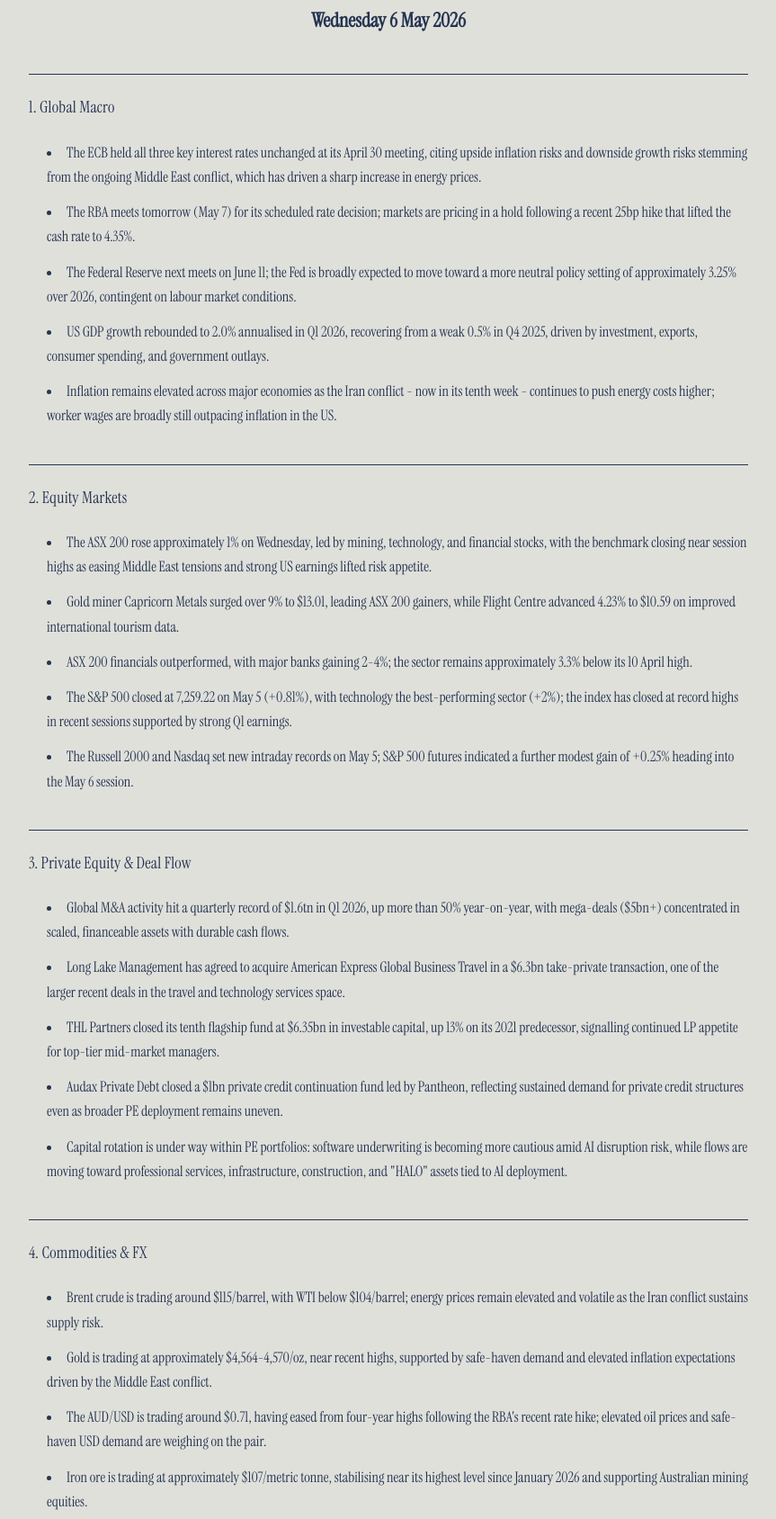
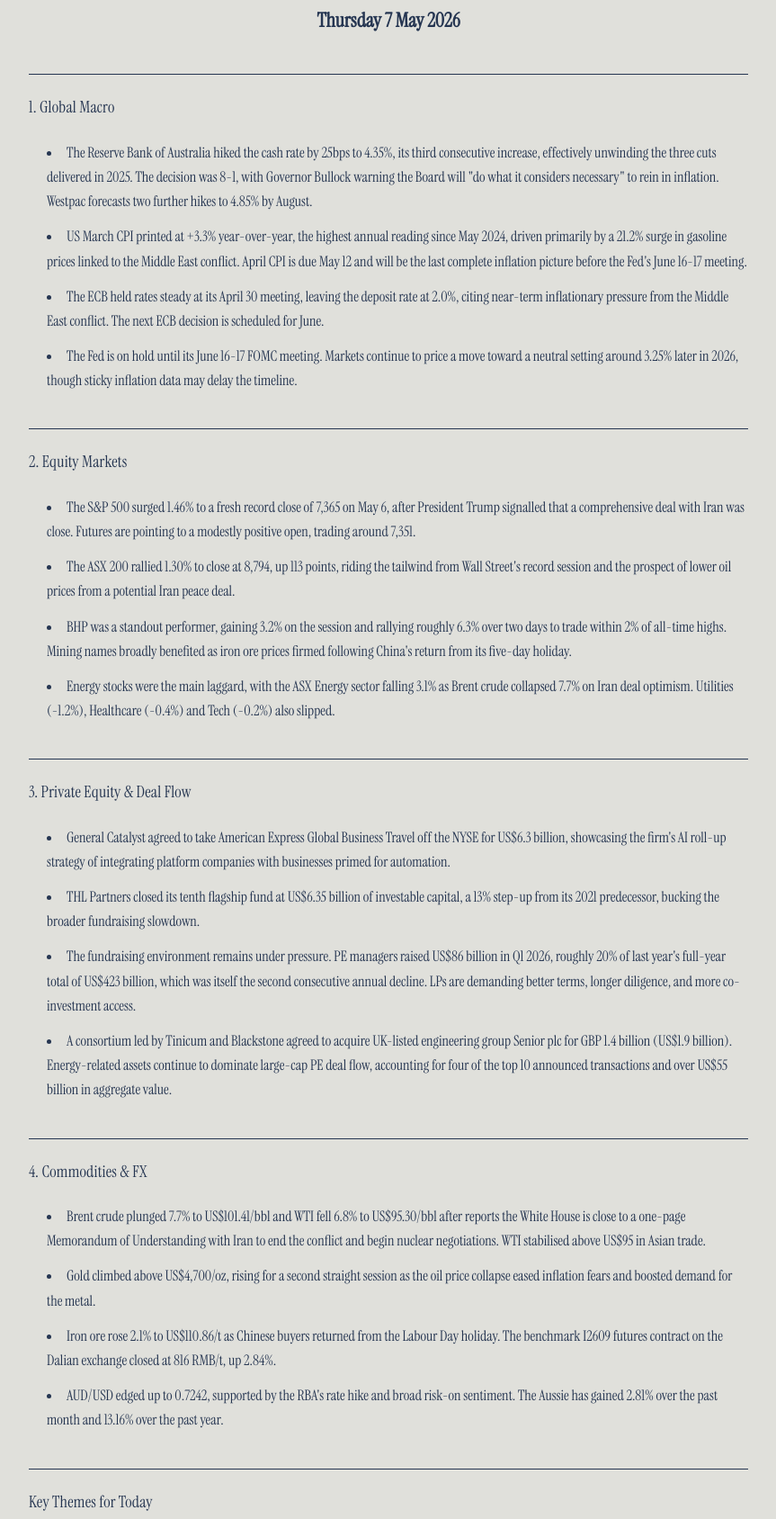
Before and after one commit to C-Murdoch/murdoch-capital-briefing, a website: page index.html in a window 1280 px wide. Shown: the part 313-2001 px from the top of the page at 90% size, without its empty margins (208-1071 px from the left). Drawn offline with Linux system fonts and the light colour scheme.

Commit message:
Briefing update 2026-05-07

```diff
--- a/index.html
+++ b/index.html
@@ -31,41 +31,38 @@
             <p style="font-size: 14px; letter-spacing: 1px; font-style: italic;">Morning Briefing</p>
         </div>
         <div id="briefing-content">
-          <p><strong>Wednesday 6 May 2026</strong></p>
+          <p><strong>Thursday 7 May 2026</strong></p>
 <h2>1. Global Macro</h2>
 <ul>
-<li>The ECB held all three key interest rates unchanged at its April 30 meeting, citing upside inflation risks and downside growth risks stemming from the ongoing Middle East conflict, which has driven a sharp increase in energy prices.</li>
-<li>The RBA meets tomorrow (May 7) for its scheduled rate decision; markets are pricing in a hold following a recent 25bp hike that lifted the cash rate to 4.35%.</li>
-<li>The Federal Reserve next meets on June 11; the Fed is broadly expected to move toward a more neutral policy setting of approximately 3.25% over 2026, contingent on labour market conditions.</li>
-<li>US GDP growth rebounded to 2.0% annualised in Q1 2026, recovering from a weak 0.5% in Q4 2025, driven by investment, exports, consumer spending, and government outlays.</li>
-<li>Inflation remains elevated across major economies as the Iran conflict - now in its tenth week - continues to push energy costs higher; worker wages are broadly still outpacing inflation in the US.</li>
+<li>The Reserve Bank of Australia hiked the cash rate by 25bps to 4.35%, its third consecutive increase, effectively unwinding the three cuts delivered in 2025. The decision was 8-1, with Governor Bullock warning the Board will "do what it considers necessary" to rein in inflation. Westpac forecasts two further hikes to 4.85% by August.</li>
+<li>US March CPI printed at +3.3% year-over-year, the highest annual reading since May 2024, driven primarily by a 21.2% surge in gasoline prices linked to the Middle East conflict. April CPI is due May 12 and will be the last complete inflation picture before the Fed's June 16-17 meeting.</li>
+<li>The ECB held rates steady at its April 30 meeting, leaving the deposit rate at 2.0%, citing near-term inflationary pressure from the Middle East conflict. The next ECB decision is scheduled for June.</li>
+<li>The Fed is on hold until its June 16-17 FOMC meeting. Markets continue to price a move toward a neutral setting around 3.25% later in 2026, though sticky inflation data may delay the timeline.</li>
 </ul>
 <h2>2. Equity Markets</h2>
 <ul>
-<li>The ASX 200 rose approximately 1% on Wednesday, led by mining, technology, and financial stocks, with the benchmark closing near session highs as easing Middle East tensions and strong US earnings lifted risk appetite.</li>
-<li>Gold miner Capricorn Metals surged over 9% to $13.01, leading ASX 200 gainers, while Flight Centre advanced 4.23% to $10.59 on improved international tourism data.</li>
-<li>ASX 200 financials outperformed, with major banks gaining 2-4%; the sector remains approximately 3.3% below its 10 April high.</li>
-<li>The S&amp;P 500 closed at 7,259.22 on May 5 (+0.81%), with technology the best-performing sector (+2%); the index has closed at record highs in recent sessions supported by strong Q1 earnings.</li>
-<li>The Russell 2000 and Nasdaq set new intraday records on May 5; S&amp;P 500 futures indicated a further modest gain of +0.25% heading into the May 6 session.</li>
+<li>The S&amp;P 500 surged 1.46% to a fresh record close of 7,365 on May 6, after President Trump signalled that a comprehensive deal with Iran was close. Futures are pointing to a modestly positive open, trading around 7,351.</li>
+<li>The ASX 200 rallied 1.30% to close at 8,794, up 113 points, riding the tailwind from Wall Street's record session and the prospect of lower oil prices from a potential Iran peace deal.</li>
+<li>BHP was a standout performer, gaining 3.2% on the session and rallying roughly 6.3% over two days to trade within 2% of all-time highs. Mining names broadly benefited as iron ore prices firmed following China's return from its five-day holiday.</li>
+<li>Energy stocks were the main laggard, with the ASX Energy sector falling 3.1% as Brent crude collapsed 7.7% on Iran deal optimism. Utilities (-1.2%), Healthcare (-0.4%) and Tech (-0.2%) also slipped.</li>
 </ul>
 <h2>3. Private Equity &amp; Deal Flow</h2>
 <ul>
-<li>Global M&amp;A activity hit a quarterly record of $1.6tn in Q1 2026, up more than 50% year-on-year, with mega-deals ($5bn+) concentrated in scaled, financeable assets with durable cash flows.</li>
-<li>Long Lake Management has agreed to acquire American Express Global Business Travel in a $6.3bn take-private transaction, one of the larger recent deals in the travel and technology services space.</li>
-<li>THL Partners closed its tenth flagship fund at $6.35bn in investable capital, up 13% on its 2021 predecessor, signalling continued LP appetite for top-tier mid-market managers.</li>
-<li>Audax Private Debt closed a $1bn private credit continuation fund led by Pantheon, reflecting sustained demand for private credit structures even as broader PE deployment remains uneven.</li>
-<li>Capital rotation is under way within PE portfolios: software underwriting is becoming more cautious amid AI disruption risk, while flows are moving toward professional services, infrastructure, construction, and "HALO" assets tied to AI deployment.</li>
+<li>General Catalyst agreed to take American Express Global Business Travel off the NYSE for US$6.3 billion, showcasing the firm's AI roll-up strategy of integrating platform companies with businesses primed for automation.</li>
+<li>THL Partners closed its tenth flagship fund at US$6.35 billion of investable capital, a 13% step-up from its 2021 predecessor, bucking the broader fundraising slowdown.</li>
+<li>The fundraising environment remains under pressure. PE managers raised US$86 billion in Q1 2026, roughly 20% of last year's full-year total of US$423 billion, which was itself the second consecutive annual decline. LPs are demanding better terms, longer diligence, and more co-investment access.</li>
+<li>A consortium led by Tinicum and Blackstone agreed to acquire UK-listed engineering group Senior plc for GBP 1.4 billion (US$1.9 billion). Energy-related assets continue to dominate large-cap PE deal flow, accounting for four of the top 10 announced transactions and over US$55 billion in aggregate value.</li>
 </ul>
 <h2>4. Commodities &amp; FX</h2>
 <ul>
-<li>Brent crude is trading around $115/barrel, with WTI below $104/barrel; energy prices remain elevated and volatile as the Iran conflict sustains supply risk.</li>
-<li>Gold is trading at approximately $4,564-4,570/oz, near recent highs, supported by safe-haven demand and elevated inflation expectations driven by the Middle East conflict.</li>
-<li>The AUD/USD is trading around $0.71, having eased from four-year highs following the RBA's recent rate hike; elevated oil prices and safe-haven USD demand are weighing on the pair.</li>
-<li>Iron ore is trading at approximately $107/metric tonne, stabilising near its highest level since January 2026 and supporting Australian mining equities.</li>
+<li>Brent crude plunged 7.7% to US$101.41/bbl and WTI fell 6.8% to US$95.30/bbl after reports the White House is close to a one-page Memorandum of Understanding with Iran to end the conflict and begin nuclear negotiations. WTI stabilised above US$95 in Asian trade.</li>
+<li>Gold climbed above US$4,700/oz, rising for a second straight session as the oil price collapse eased inflation fears and boosted demand for the metal.</li>
+<li>Iron ore rose 2.1% to US$110.86/t as Chinese buyers returned from the Labour Day holiday. The benchmark I2609 futures contract on the Dalian exchange closed at 816 RMB/t, up 2.84%.</li>
+<li>AUD/USD edged up to 0.7242, supported by the RBA's rate hike and broad risk-on sentiment. The Aussie has gained 2.81% over the past month and 13.16% over the past year.</li>
 </ul>
 <h2>Key Themes for Today</h2>
-<p>Geopolitical risk from the Iran conflict remains the dominant cross-cutting variable: elevated energy prices are simultaneously supporting commodity-linked equities and currencies while amplifying inflation concerns that constrain central bank easing globally. Against this backdrop, equity markets are showing resilience on the back of strong US corporate earnings and selective risk appetite, though investors are being increasingly selective in deploying capital - a dynamic equally visible in PE deal flow, where mega-transactions in defensible assets are clearing while software valuations face scrutiny.</p>
-<p><em>Briefing compiled by Murdoch Capital AI | 6 May 2026</em></p>
+<p>The dominant theme is the potential breakthrough in US-Iran negotiations, which sent oil prices sharply lower and propelled equities to record highs. If a deal materialises, it would meaningfully ease energy-driven inflation pressures that have been the primary headache for central banks globally. Meanwhile, the RBA's third consecutive rate hike underscores that Australia's domestic inflation fight is far from over - the divergence between a potentially loosening global energy backdrop and a still-tightening Australian monetary cycle creates both opportunity and risk for portfolios positioned across rates and equities.</p>
+<p><em>Briefing compiled by Murdoch Capital AI | 7 May 2026</em></p>
         </div>
     </div>
 </body>
```
